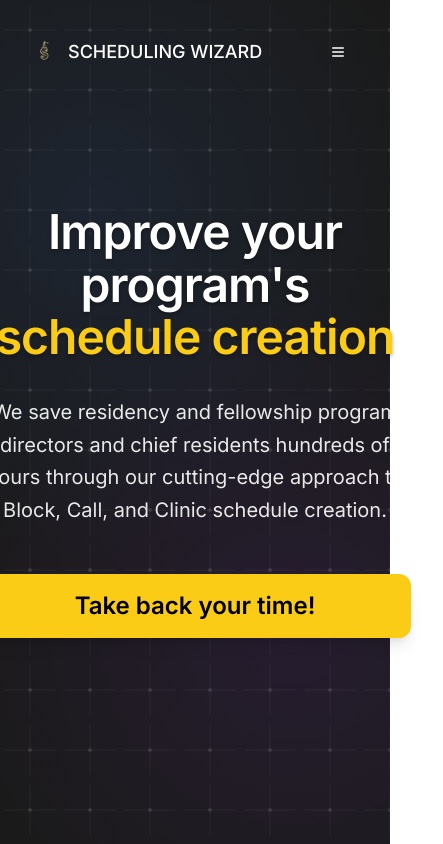
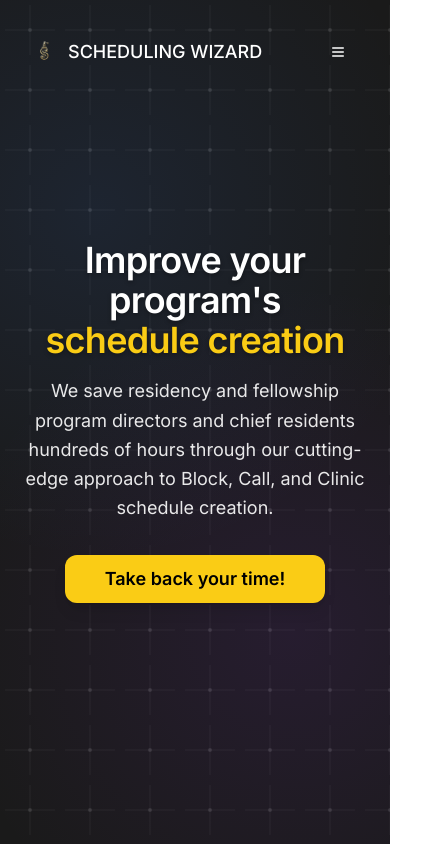
Before and after one commit to samob917/website-swiz-landing, a Next.js app: page / in a window 390 px wide. Shown: the top 844 px of the page, 443 px wide, since content can reach past the window. Built offline with nearby package versions, Linux system fonts and the light colour scheme.

Commit message:
Make home page responsive
Home page now fits better and is more responsive.

```diff
--- a/app/page.tsx
+++ b/app/page.tsx
@@ -6,27 +6,25 @@ export default function HomePage() {
   return (
     <>
 {/* Hero Section */}
-      <section className="hero-background medical-pattern max-h-screen flex items-center justify-center">
-        <div className="max-w-7xl mx-auto px-8 text-center">
-          <h1 className="text-5xl md:text-6xl lg:text-7xl xl:text-8xl hero-text text-white mb-8">
+<section className="hero-background medical-pattern h-screen flex items-center justify-center overflow-hidden">
+  <div className="max-w-7xl mx-auto px-4 sm:px-6 lg:px-8 text-center">
+    <h1 className="text-4xl sm:text-5xl md:text-6xl lg:text-7xl xl:text-8xl hero-text text-white mb-4 leading-tight">
       <span className="hero-text-bold">Improve your program's</span>
       <br />
       <span className="hero-text-bold text-yellow-400">schedule creation</span>
     </h1>
 
-          <p className="text-xl md:text-3xl text-white/90 max-w-6xl mx-auto mb-12 leading-relaxed">
-            We save residency and fellowship program directors and chief residents hundreds of hours through our
-            cutting-edge approach to Block, Call, and Clinic schedule creation.
+    <p className="text-lg sm:text-xl md:text-2xl text-white/90 max-w-4xl mx-auto mb-8 leading-relaxed">
+      We save residency and fellowship program directors and chief residents hundreds of hours through our cutting-edge approach to Block, Call, and Clinic schedule creation.
     </p>
 
     <Link href="/contact">
-            <Button className="bg-yellow-400 hover:bg-yellow-500 text-black font-semibold text-2xl px-24 py-8 rounded-xl shadow-lg hover:shadow-xl transition-all duration-300 transform hover:scale-105">
+      <Button className="bg-yellow-400 hover:bg-yellow-500 text-black font-semibold text-lg sm:text-xl md:text-2xl px-10 py-6 rounded-xl shadow-lg hover:shadow-xl transition-all duration-300 transform hover:scale-105">
         Take back your time!
       </Button>
     </Link>
   </div>
 </section>
-
       {/* Content Section */}
       <section className="bg-white py-20">
         <div className="max-w-6xl mx-auto px-8">
```
Lines whose indentation alone changed are shown as unchanged.
